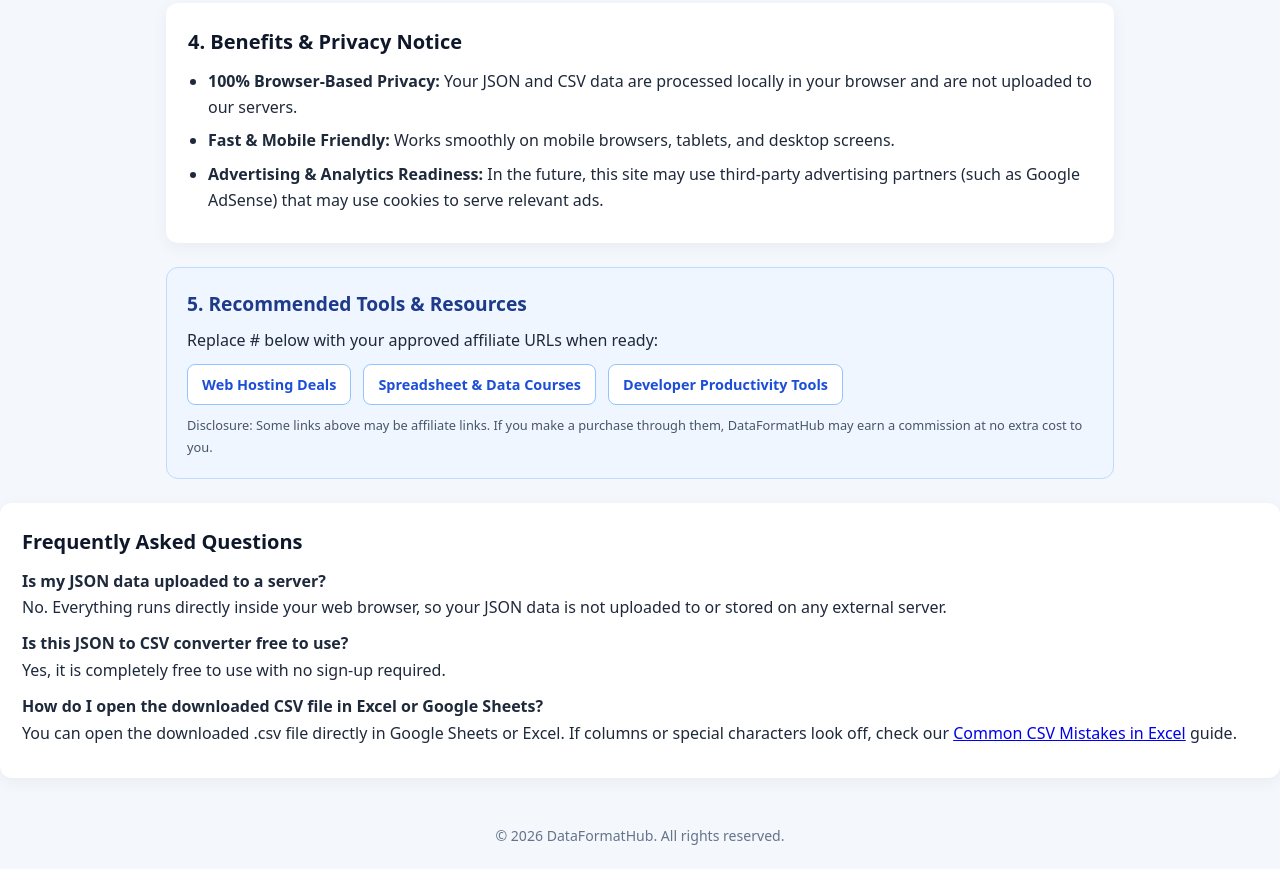
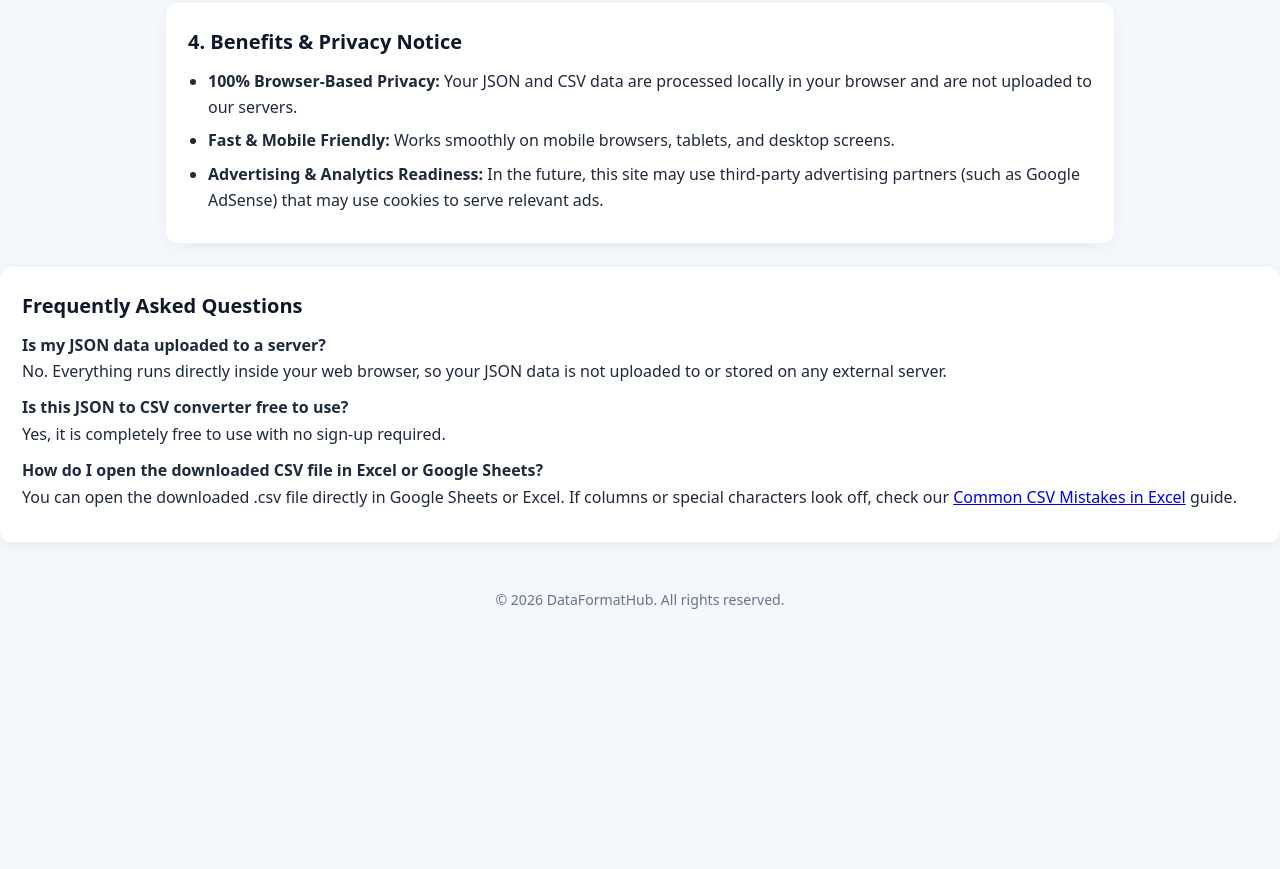
Before and after one commit to dataformathub/dataformathub, a plain HTML site: page index.html in a window 1280 px wide. Shown: the part 1538-2407 px from the top of the page. After the commit the page ends 2171 px from the top, so only its background shows below. Drawn offline with Linux system fonts and the light colour scheme.

Commit message:
Remove Affiliate Tools Section from index.html
Removed the Affiliate / Recommended Tools section from the HTML.

```diff
--- a/index.html
+++ b/index.html
@@ -247,17 +247,7 @@
       </ul>
     </section>
 
-    <!-- Affiliate / Recommended Tools Section -->
-    <section class="affiliate-box">
-      <h2>5. Recommended Tools &amp; Resources</h2>
-      <p>Replace <code>#</code> below with your approved affiliate URLs when ready:</p>
-      <div class="affiliate-links">
-        <a href="#" target="_blank" rel="nofollow sponsored">Web Hosting Deals</a>
-        <a href="#" target="_blank" rel="nofollow sponsored">Spreadsheet &amp; Data Courses</a>
-        <a href="#" target="_blank" rel="nofollow sponsored">Developer Productivity Tools</a>
-      </div>
-      <p class="disclosure">Disclosure: Some links above may be affiliate links. If you make a purchase through them, DataFormatHub may earn a commission at no extra cost to you.</p>
-    </section>
+
   </main>
 <section class="info-section" id="faq">
   <h2>Frequently Asked Questions</h2>
```
